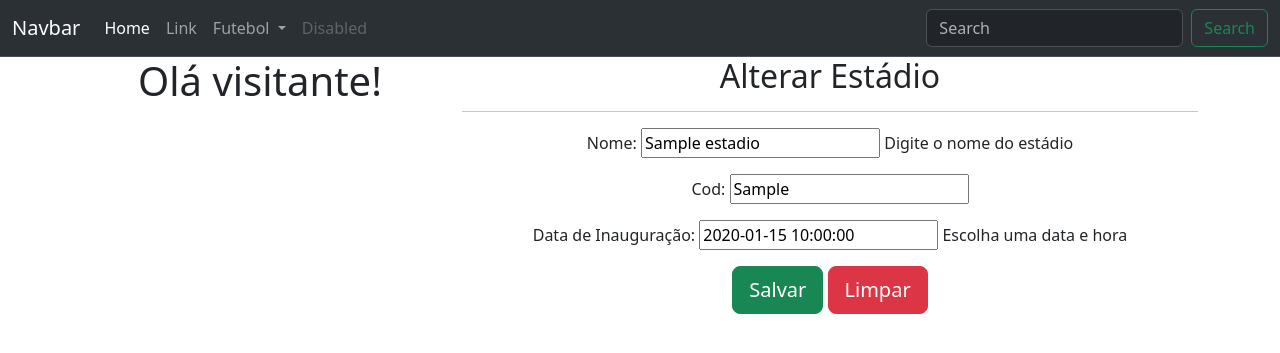
After one commit to Guilherme-Ramgrab/Dev1Projeto, a Django app: page /futebol/estadio/update/1 in a window 1280 px wide. The commit adds this page. Shown: the top 353 px of the page. Run offline with Django 4.2, Linux system fonts and the light colour scheme; tables that the repository leaves empty hold one stand-in row (values such as "Sample post").

Commit message:
Implementação das URL, VIEWS e TEMPLATE do metodo UPDATE

```diff
--- /dev/null
+++ b/dev/futebol/templates/futebol/edit_estadio.html
@@ -0,0 +1,13 @@
+{% extends 'base.html' %}
+
+{% block direita %}
+    <h2>Alterar Estádio</h2>
+    <hr>
+    <form id="estadio" action="{% url 'futebol:edit_estadio' estadio.id %}" method="post">
+        {% csrf_token %}
+        {{ form.as_p }}
+        <button type="submit" class="btn btn-success btn-lg" form="estadio" value="Salvar">Salvar</button>
+        <button type="reset" class="btn btn-danger btn-lg" form="estadio" value="Reset">Limpar</button>
+    </form>
+
+{% endblock direita %}
--- a/dev/futebol/urls.py
+++ b/dev/futebol/urls.py
@@ -7,4 +7,5 @@
     path('teste', views.teste),
     path('estadio/list', views.list, name="estadio"),
     path('estadio/create', views.create, name="create_estadio"),
+    path('estadio/update/<int:estadio_id>', views.update, name="edit_estadio"),
 ]
--- a/dev/futebol/views.py
+++ b/dev/futebol/views.py
@@ -1,4 +1,4 @@
-from django.shortcuts import render, redirect
+from django.shortcuts import render, redirect, get_object_or_404
 from django.http import HttpResponse, HttpResponseNotFound
 from datetime import datetime
 from futebol.models.estadio import Estadio
@@ -35,3 +35,19 @@
         'form': form
     }
     return render(request, 'futebol/create_estadio.html', context)
+
+def update(request, estadio_id):
+    estadio = get_object_or_404(Estadio, pk=estadio_id)
+    if request.method == 'POST':
+        form = EstadioForm(request.POST, instance=estadio)
+        if form.is_valid():
+            form.save()
+            return redirect('futebol:estadio')
+    else:
+        form = EstadioForm(instance=estadio)
+
+    context = {
+        'form': form,
+        'estadio': estadio,
+    }
+    return render(request, 'futebol/edit_estadio.html', context)
--- a/dev/templates/base.html
+++ b/dev/templates/base.html
@@ -18,17 +18,17 @@
     <div class="collapse navbar-collapse" id="navbarSupportedContent">
       <ul class="navbar-nav me-auto mb-2 mb-lg-0">
         <li class="nav-item">
-          <a class="nav-link active" aria-current="page" href="#">Home</a>
+          <a class="nav-link active" aria-current="page" href="{% url 'home' %}">Home</a>
         </li>
         <li class="nav-item">
           <a class="nav-link" href="#">Link</a>
         </li>
         <li class="nav-item dropdown">
           <a class="nav-link dropdown-toggle" href="#" role="button" data-bs-toggle="dropdown" aria-expanded="false">
-            Dropdown
+            Futebol
           </a>
           <ul class="dropdown-menu">
-            <li><a class="dropdown-item" href="#">Action</a></li>
+            <li><a class="dropdown-item" href="{% url 'futebol:estadio' %}">Estádio</a></li>
             <li><a class="dropdown-item" href="#">Another action</a></li>
             <li><hr class="dropdown-divider"></li>
             <li><a class="dropdown-item" href="#">Something else here</a></li>
```
Also changed, not shown: dev/futebol/templates/futebol/list_estadio.html (+7 -0 lines), 1 other file.
